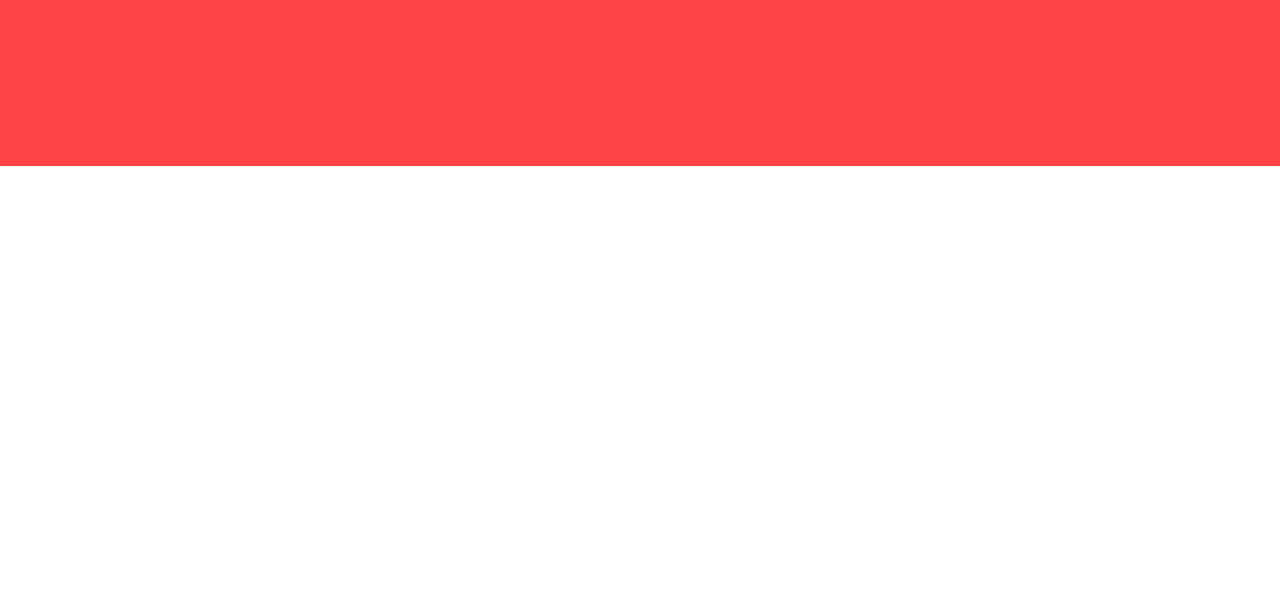
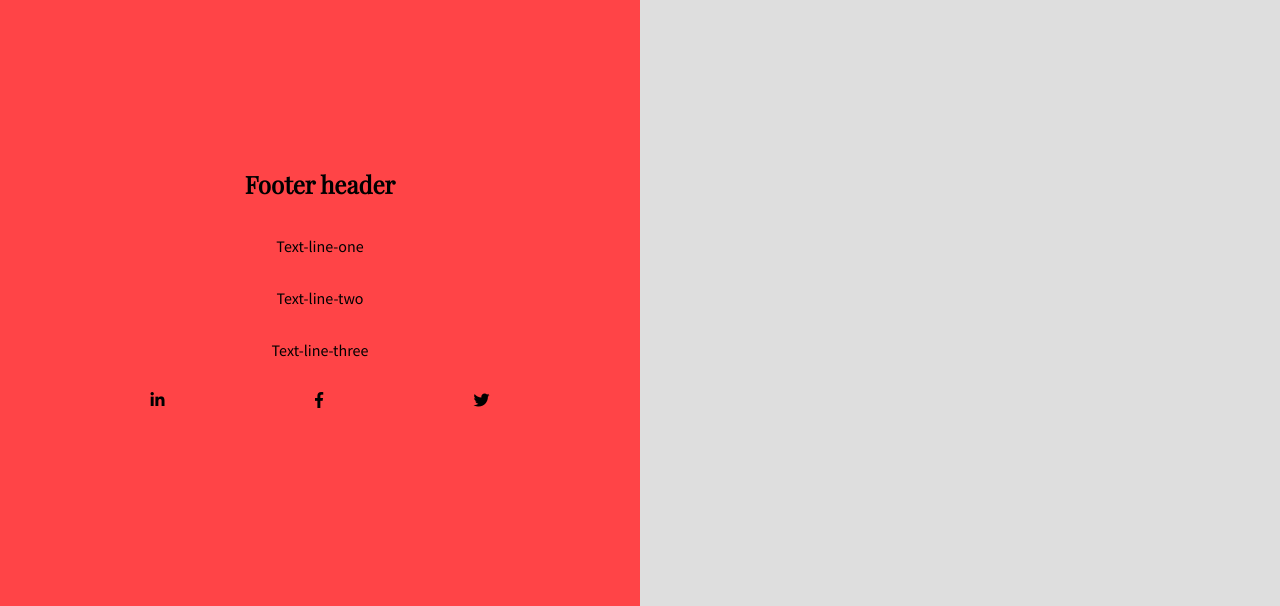
Before and after one commit to isakstarlander/TradingBot, a Django app: page / in a window 1280 px wide. Shown: the part 909-1515 px from the top of the page. Before the commit the page ends 1075 px from the top, so only its background shows below. Run offline with Django 3.2, Linux system fonts and the light colour scheme; some libraries are stand-ins or nearby versions.

Commit message:
Created preparations for including a google maps and footer content

```diff
--- a/static/css/base_desktop.css
+++ b/static/css/base_desktop.css
@@ -1,6 +1,11 @@
 @media (min-width: 992px) {
     body > header {
         min-height: 75px;
+    }
+
+    body > footer {
+        height: 50vw;
+        flex-direction: row;
     }
 
     nav {
@@ -25,4 +30,9 @@
         flex-direction: row;
         justify-content: flex-end;
     }
+
+    footer > article, footer > iframe {
+        width: 50%;
+        height: 100%;
+    }
 }
--- a/static/css/base_mobile.css
+++ b/static/css/base_mobile.css
@@ -37,9 +37,12 @@ body > main {
 }
 
 body > footer {
-    min-height: 200px;
+    height: 200vw;
     width: 100vw;
     background: #ff4447;
+    display: flex;
+    flex-direction: column;
+    text-align: center;
 }
 
 nav {
@@ -141,3 +144,25 @@ nav button {
     border-radius: 2px;
     border: 1px solid #5ea8a7;
 }
+
+footer > article {
+    width: 80%;
+    height: 100vw;
+    margin: 0 auto;
+    display: flex;
+    flex-direction: column;
+    justify-content: center;
+}
+
+footer > article aside {
+    width: 100%;
+    margin: 16px 0;
+    display: flex;
+    justify-content: space-evenly;
+}
+
+footer > iframe {
+    width: 100vw;
+    height: 100vw;
+    background: rgb(222, 222, 222);
+}
--- a/static/css/base_tablet.css
+++ b/static/css/base_tablet.css
@@ -1,6 +1,11 @@
 @media screen and (min-width: 768px) and (max-width: 991px) {
     body > header {
         min-height: 75px;
+    }
+
+    body > footer {
+        height: 50vw;
+        flex-direction: row;
     }
 
     nav {
@@ -16,4 +21,9 @@
     #navbar__toggle {
         top: 20px;
     }
+
+    footer > article, footer > iframe {
+        width: 50%;
+        height: 100%;
+    }
 }
--- a/templates/base.html
+++ b/templates/base.html
@@ -46,7 +46,20 @@
     </main>
 
     <footer>
-        <!-- Footer Text -->
+        <article>
+            <header>
+                <h1>Footer header</h1>
+            </header>
+            <p>Text-line-one</p>
+            <p>Text-line-two</p>
+            <p>Text-line-three</p>
+            <aside>
+                <i class="fab fa-linkedin-in"></i>
+                <i class="fab fa-facebook-f"></i>
+                <i class="fab fa-twitter"></i>
+            </aside>
+        </article>
+        <iframe src="" frameborder="0"></iframe>
     </footer>
 
 </body>
```
